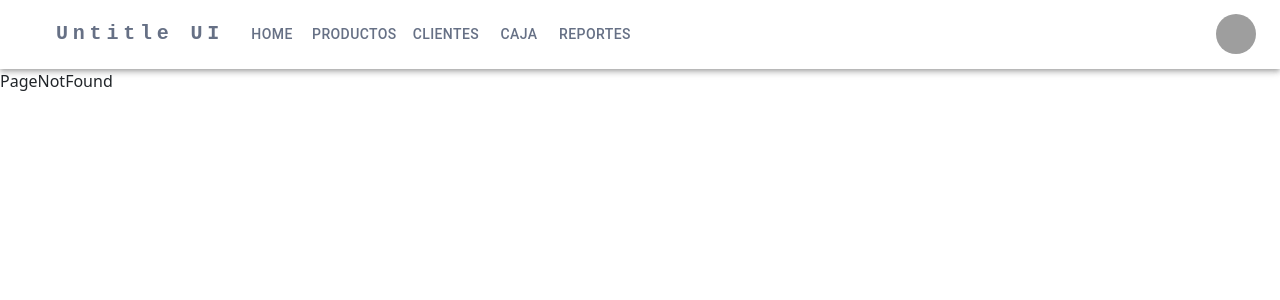
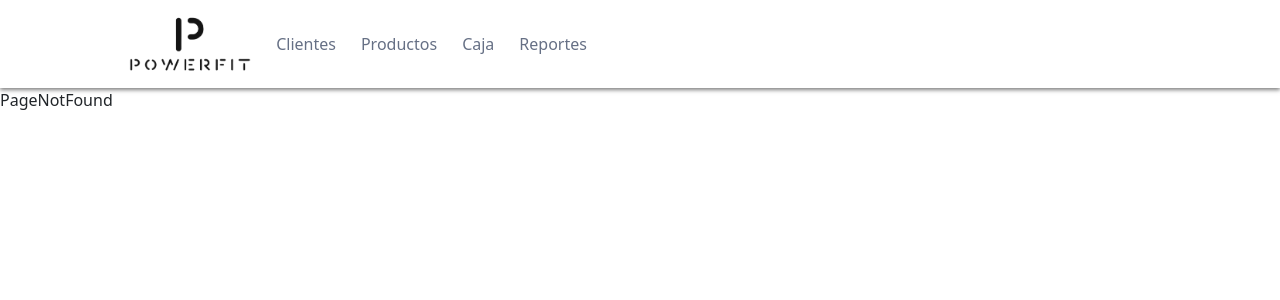
Before and after one commit to arvidjj/IngeSoft2-Frontend, a React (Vite) app: page /productos in a window 1280 px wide. Shown: the top 300 px of the page. Built offline with nearby package versions, Linux system fonts and the light colour scheme; grey boxes are pictures that could not be loaded.

Commit message:
NavBAr actualizado

```diff
--- a/src/components/layout/NavBar.css
+++ b/src/components/layout/NavBar.css
@@ -1,34 +1,114 @@
 .navbar {
   display: flex;
   justify-content: space-between;
-    align-items: self-start;
+  align-items: center;
   padding: 10px 20px;
   background-color: white;
   color: #fff;
   box-shadow: 0 2px 4px rgba(0, 0, 0, 0.5);
 }
 
-  .navbar__logo img {
-    width: 50px;
-    height: auto;
+.logo-img {
+  width: 130px;
 }
 
-  .navbar__links {
-    list-style-type: none;
+.navbar-left {
   display: flex;
-    gap: 20px;
+  align-items: center;
+  margin-left: 8%;
 }
 
-  .navbar__links li a {
-    color: #667085;
-    text-decoration: none;
+.nav-btn {
+  background: none; /* Elimina el fondo de los botones */
+  border: none; /* Elimina el borde de los botones */
+  color: #667085; /* Color del texto de los botones */
+  margin-right: 5px; /* Espaciado entre botones */
+  padding: 10px;
+  border-radius: 5%;
 }
 
-  .navbar__user {
+.logo-btn{
+  background: none; /* Elimina el fondo de los botones */
+  border: none; /* Elimina el borde de los botones */
+  color: #667085; /* Color del texto de los botones */
+  margin-right: 5px; /* Espaciado entre botones */
+}
+
+.selected {
+  border-bottom: 2px solid #7F56D9; /* Agrega un subrayado cuando la opción está seleccionada */
+}
+
+.nav-btn:hover {
+  background-color: #E2E2E2; /* Cambia el fondo al hacer hover */
+}
+
+.navbar-right {
   display: flex;
   align-items: center;
 }
 
-  .navbar__user span {
-    margin-right: 10px;
+.usuario {
+  margin-left: auto; /* Mueve el nombre de usuario a la derecha */
+  color: #667085;
+  margin-right: 5px;
 }
+
+.usuario-container {
+  display: flex;
+  align-items: center;
+  margin-right: 10px; /* Ajusta el margen a la derecha */
+}
+
+.icono-usuario-container {
+  position: relative;
+  display: inline-block;
+  margin-right: 15px; /* Ajusta el margen a la derecha */
+}
+
+.icono-usuario {
+  width: 40px;
+  height: 40px;
+  border-radius: 50%;
+  border: none;
+  background-color: #EBE5FC;
+  color: #6941C6;
+  font-size: 18px;
+  cursor: pointer;
+  display: flex;
+  align-items: center;
+  justify-content: center;
+  margin-right: 85px; /* Ajusta el margen entre el icono y el nombre */
+}
+
+.icono-usuario span {
+  margin-top: 2px; /* Ajusta la posición de la letra dentro del círculo */
+}
+
+.logout-options {
+  position: absolute;
+  top: 100%;
+  left: 50%; /* Centra horizontalmente */
+  transform: translateX(-50%); /* Centra horizontalmente */
+  z-index: 1;
+  background-color: white;
+  border: 1px solid #ddd;
+  border-radius: 4px;
+  box-shadow: 0 2px 4px rgba(0,0,0,0.1);
+  display: flex;
+  flex-direction: column;
+  align-items: center; /* Centra los elementos verticalmente */
+  padding: 8px 0;
+  white-space: nowrap; /* Evita que se divida en varias líneas */
+}
+
+
+.logout-options button {
+  background-color: transparent;
+  border: none;
+  cursor: pointer;
+
+}
+
+.logout-options button:hover {
+  background-color: #f9f9f9;
+}
--- a/src/components/layout/NavBar.jsx
+++ b/src/components/layout/NavBar.jsx
@@ -1,195 +1,55 @@
-import * as React from "react";
-import AppBar from "@mui/material/AppBar";
-import Box from "@mui/material/Box";
-import Toolbar from "@mui/material/Toolbar";
-import IconButton from "@mui/material/IconButton";
-import Typography from "@mui/material/Typography";
-import Menu from "@mui/material/Menu";
-import MenuIcon from "@mui/icons-material/Menu";
-import Container from "@mui/material/Container";
-import Avatar from "@mui/material/Avatar";
-import Button from "@mui/material/Button";
-import Tooltip from "@mui/material/Tooltip";
-import MenuItem from "@mui/material/MenuItem";
-import AdbIcon from "@mui/icons-material/Adb";
-import { Link, useLocation, useNavigate } from "react-router-dom";
+import React, { useEffect, useState } from "react";
+import "./NavBar.css";
+import Logo from "../../assets/logo.png";
+import { Link, useNavigate } from 'react-router-dom';
 
-const pages = [
-    { name: "Home", color: "#667085" },
-    { name: "Productos", color: "#667085" },
-    { name: "Clientes", color: "#667085" },
-    { name: "Caja", color: "#667085" },
-    { name: "Reportes", color: "#667085" },
-];
+const NavBar = () => {
+    const [userData, setUserData] = useState(null);
+    const [showLogoutOptions, setShowLogoutOptions] = useState(false);
+    const navigate = useNavigate();
 
-const settings = ["Cerrar Sesion"];
+    useEffect(() => {
+        const user = JSON.parse(localStorage.getItem('user'));
+        setUserData(user);
+    }, []);
 
-function NavBar() {
-    const [anchorElNav, setAnchorElNav] = React.useState(null);
-    const [anchorElUser, setAnchorElUser] = React.useState(null);
-
-    const handleOpenNavMenu = (event) => {
-        setAnchorElNav(event.currentTarget);
-    };
-    const handleOpenUserMenu = (event) => {
-        setAnchorElUser(event.currentTarget);
-    };
-
-    const handleCloseNavMenu = () => {
-        setAnchorElNav(null);
-    };
-
-    const handleCloseUserMenu = () => {
-        setAnchorElUser(null);
-    };
-    const logOut = () => {
-        localStorage.removeItem("user");
+    const handleLogout = () => {
+        localStorage.removeItem('user');
         navigate("/");
     };
 
-
-
-    const location = useLocation();
-    const navigate = useNavigate();
+    const toggleLogoutOptions = () => {
+        setShowLogoutOptions(!showLogoutOptions);
+    };
 
     return (
-        <Box sx={{ position: 'relative' }}>
-            <AppBar position="static" sx={{ backgroundColor: '#FFFFFF' }}>
-                <Container maxWidth="xl">
-                    <Toolbar disableGutters>
-                        <AdbIcon sx={{ display: { xs: "none", md: "flex" }, mr: 1 }} />
-                        <Typography
-                            variant="h6"
-                            noWrap
-                            component="a"
-                            href="#app-bar-with-responsive-menu"
-                            sx={{
-                                mr: 2,
-                                display: { xs: "none", md: "flex" },
-                                fontFamily: "monospace",
-                                fontWeight: 700,
-                                letterSpacing: ".3rem",
-                                color: "#667085",
-                                textDecoration: "none",
-                            }}
-                        >
-                            Untitle UI
-                        </Typography>
+        <nav className="navbar">
+            <div className="navbar-left">
+                <button className="logo-btn"><img src={Logo} alt="Logo de la aplicación" className="logo-img" /></button>
+                <Link to="/clientes" ><button className="nav-btn">Clientes</button></Link>
+                <Link to="/productos" ><button className="nav-btn">Productos</button></Link>
+                <Link to="/caja" ><button className="nav-btn">Caja</button></Link>
+                <Link to="/reportes" ><button className="nav-btn">Reportes</button></Link>
+            </div>
+            <div className="navbar-right">
+                {userData && (
+                    <div className="usuario-container">
+                        <span className="usuario">{userData.nombre}</span>
+                        <div className="icono-usuario-container">
+                            <button className="icono-usuario" onClick={toggleLogoutOptions}>
+                                <span>{userData.nombre.charAt(0)}</span>
+                            </button>
+                            {showLogoutOptions && (
+                                <div className="logout-options">
+                                    <button  onClick={handleLogout}>Cerrar sesión</button>
+                                </div>
+                            )}
+                        </div>
+                    </div>
+                )}
+            </div>
+        </nav>
+    );
+};
 
-                        <Box sx={{ flexGrow: 1, display: { xs: "flex", md: "none" } }}>
-                            <IconButton
-                                size="large"
-                                aria-label="account of current user"
-                                aria-controls="menu-appbar"
-                                aria-haspopup="true"
-                                onClick={handleOpenNavMenu}
-                                color="inherit"
-                            >
-                                <MenuIcon />
-                            </IconButton>
-                            <Menu
-                                id="menu-appbar"
-                                anchorEl={anchorElNav}
-                                anchorOrigin={{
-                                    vertical: "bottom",
-                                    horizontal: "left",
-                                }}
-                                keepMounted
-                                transformOrigin={{
-                                    vertical: "top",
-                                    horizontal: "left",
-                                }}
-                                open={Boolean(anchorElNav)}
-                                onClose={handleCloseNavMenu}
-                                sx={{
-                                    display: { xs: "block", md: "none" },
-                                }}
-                            >
-                                {pages.map((page) => (
-                                    <MenuItem key={page.name} onClick={handleCloseNavMenu} sx={{ color: page.color }}> {/* Aplicar color a cada página */}
-                                        <Typography textAlign="center">{page.name}</Typography>
-                                    </MenuItem>
-                                ))}
-                            </Menu>
-                        </Box>
-                        <AdbIcon sx={{ display: { xs: "flex", md: "none" }, mr: 1 }} />
-                        <Typography
-                            variant="h5"
-                            noWrap
-                            component="a"
-                            href="#app-bar-with-responsive-menu"
-                            sx={{
-                                mr: 2,
-                                display: { xs: "flex", md: "none" },
-                                flexGrow: 1,
-                                fontFamily: "monospace",
-                                fontWeight: 700,
-                                letterSpacing: ".3rem",
-                                color: "inherit",
-                                textDecoration: "none",
-                            }}
-                        >
-                            LOGO
-                        </Typography>
-                        <Box sx={{ flexGrow: 1, display: { xs: "none", md: "flex" } }}>
-                            {pages.map((page) => (
-                                <Link
-                                    to={`/${page.name.toLowerCase()}`}
-                                    key={page.name}
-                                    style={{ textDecoration: "none" }}
-                                >
-                                    <Button
-                                        sx={{ my: 2, color: "white", display: "block" }}
-                                        onClick={handleCloseNavMenu}
-                                        style={{ color: page.color }} // Aplicar color a cada página
-                                    >
-                                        {page.name}
-                                    </Button>
-                                </Link>
-                            ))}
-                        </Box>
-
-                        <Box sx={{ flexGrow: 0 }}>
-                            <Tooltip title="Open settings">
-                                <IconButton onClick={handleOpenUserMenu} sx={{ p: 0 }}>
-                                    <Avatar alt="Remy Sharp" src="/static/images/avatar/2.jpg" />
-                                </IconButton>
-                            </Tooltip>
-                            <Menu
-                                sx={{ mt: "45px" }}
-                                id="menu-appbar"
-                                anchorEl={anchorElUser}
-                                anchorOrigin={{
-                                    vertical: "top",
-                                    horizontal: "right",
-                                }}
-                                keepMounted
-                                transformOrigin={{
-                                    vertical: "top",
-                                    horizontal: "right",
-                                }}
-                                open={Boolean(anchorElUser)}
-                                onClose={handleCloseUserMenu}
-                            >
-                                {settings.map((setting) => (
-                                    <MenuItem key={setting} onClick={logOut}>
-                                        <Typography textAlign="center">{setting}</Typography>
-                                    </MenuItem>
-                                ))}
-                            </Menu>
-                        </Box>
-                    </Toolbar>
-                </Container>
-            </AppBar>
-            <Box sx={{
-                position: 'absolute',
-                bottom: 0,
-                left: 0,
-                width: '100%',
-                height: '4px',
-                backgroundColor: location.pathname === '/' ? '#6941C6' : 'transparent',
-            }} />
-        </Box>
-    );
-}
 export default NavBar;
--- a/src/main.jsx
+++ b/src/main.jsx
@@ -7,6 +7,7 @@ import PageNotFound from "./pages/PageNotFound";
 import Layout from "./components/layout/Layout";
 import MainClients from "./pages/clients/mainClients";
 import Login from "./pages/Login";
+
 
 createRoot(document.getElementById("root")).render(
     <React.StrictMode>
--- a/src/pages/Login.jsx
+++ b/src/pages/Login.jsx
@@ -35,7 +35,7 @@ const Login = () => {
         api.post("/auth/login", usuario)
             .then((response) => {
                 localStorage.setItem("user", JSON.stringify(response.data));
-                navigate("/home");
+                navigate("/clientes");
             })
             .catch((error) => {
                 console.log(error);
```
Lines whose indentation alone changed are shown as unchanged.
